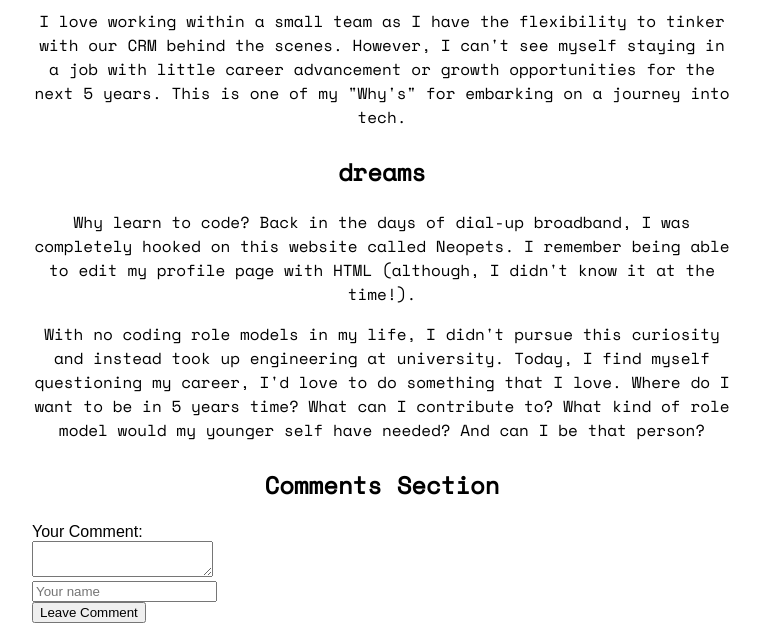
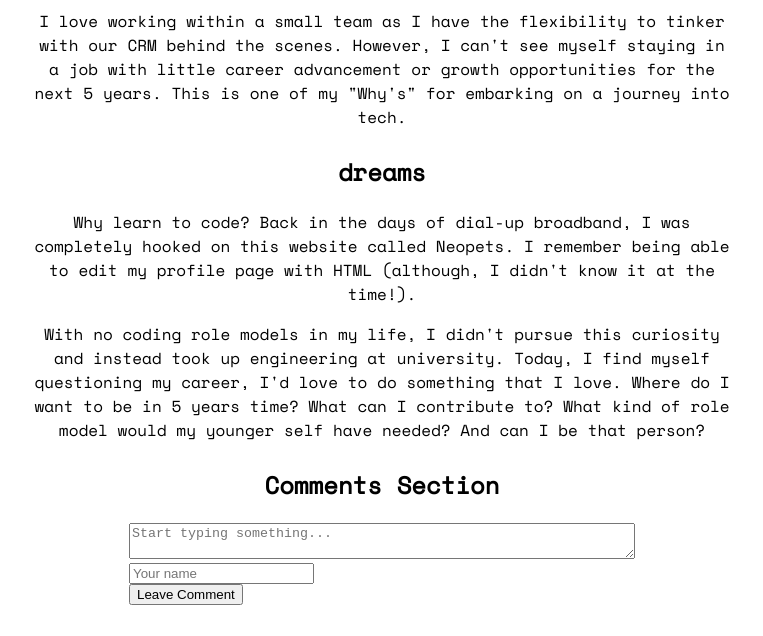
Before and after one commit to MandyWCheung/CYF-Homepage, a website: page index.html in a window 1280 px wide. Shown: the part 2357-2993 px from the top of the page, without its empty margins (258-1021 px from the left). Drawn offline with nearby package versions, Linux system fonts and the light colour scheme.

Commit message:
Changes to html and css

```diff
--- a/index.html
+++ b/index.html
@@ -149,21 +149,27 @@
         <!-- Comment Section from CYF Blocks -->
           <section class="comment-container">
             <a id="dreams"><h2>Comments Section</h2></a>
-            <div><label for="comment-text">Your Comment:</label>
+            <div class="center-form">
+              <!-- Added onsubmit because my page kept refreshing when I clicked submit! -->
+              <form onsubmit="return false">
+                <div>
+                  <textarea id="comment-text" placeholder="Start typing something..."></textarea>
                 </div>
+
                 <div>
-              <textarea id="comment-text"></textarea>
-            </div>
-            <div>
-              <label for="comment-author"></label>
                   <input type="text" id="comment-author" placeholder="Your name" />
                 </div>
+
                 <div>
                   <button id="comment-button">Leave Comment</button>
                 </div>
+
                 <div class="comment-section">
                   <ul id="comment-list"></ul>
                 </div>
+              </form>
+            </div>
+
           </section>
          <!-- End of Comment Section -->
       </main>
--- a/style.css
+++ b/style.css
@@ -169,3 +169,24 @@ nav a:hover {
 .main {
   text-align: center;
 }
+
+/* Comments Section */
+#comment-text {
+  height: auto;
+  width: 500px;
+}
+
+.center-form {
+  width: 100%;
+  height: auto;
+  display: flex;
+  justify-content: center;
+}
+
+ul .comment-list{
+  list-style-type: none;
+}
+
+/* ul div {
+
+} */
```
Lines whose indentation alone changed are shown as unchanged.
